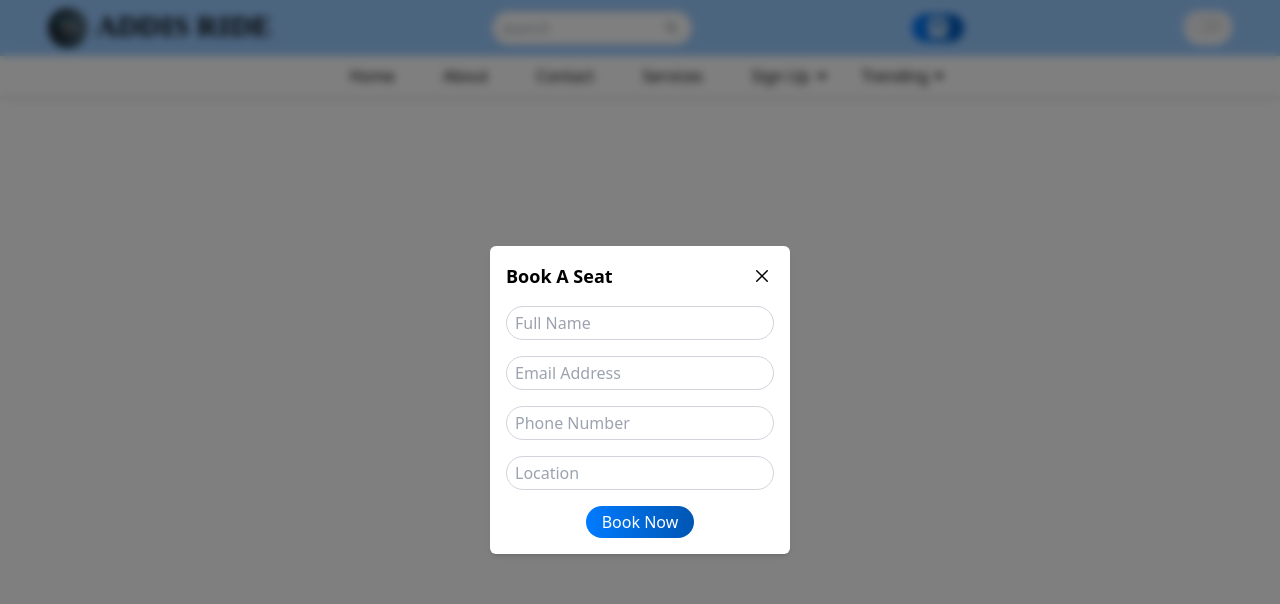
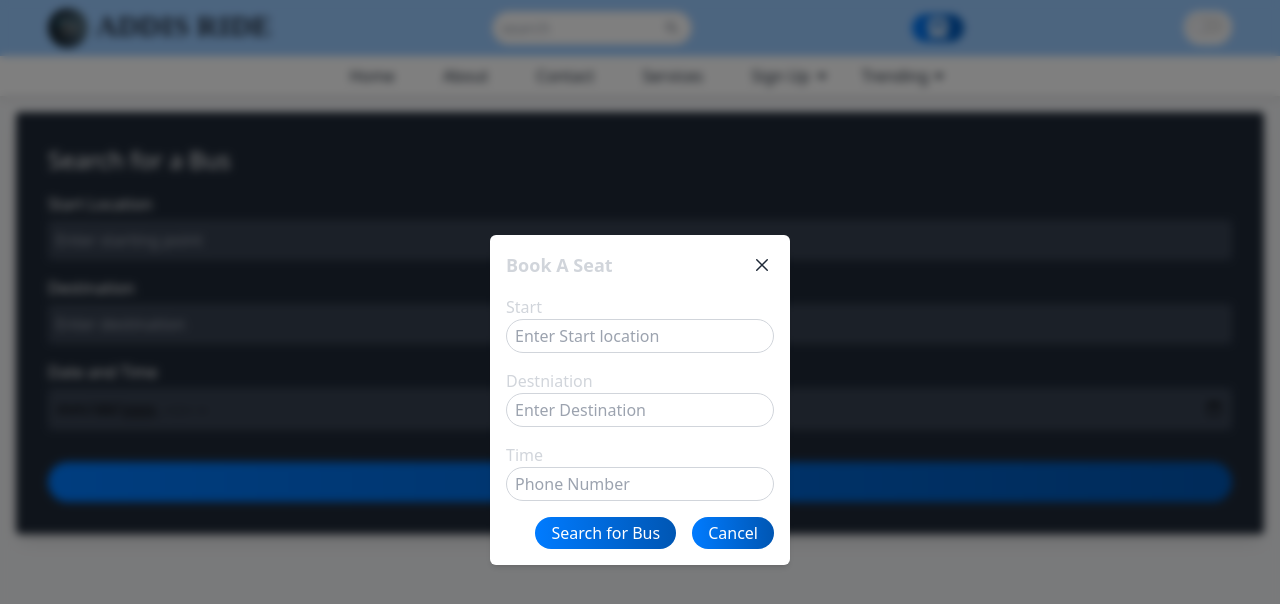
Before and after one commit to MahderZergaw/Bus-App-ALX-Project-, a React (Vite) app in the folder Bus App website/: page /booking in a window 1280 px wide. Both pictures are taken after a click on the button 937 px from the left and 28 px from the top of the page. Shown: the top 604 px of the page. Built offline with nearby package versions, Linux system fonts and the light colour scheme; the HTML template or start-up script is replaced by a standard one.

Commit message:
Added start destination and time to search for bus

```diff
--- a/Bus App website/src/App.jsx
+++ b/Bus App website/src/App.jsx
@@ -8,6 +8,7 @@ import RegisterDriver from "./components/RegisterDriver/RegisterDriver.jsx";
 import RegisterUser from "./components/RegisterUser/RegisterUser.jsx";
 import UserDashboard from "./components/UserDashboard/UserDashboard.jsx";
 import DriverDashboard from "./components/DriverDashboard/DriverDashboard.jsx";
+import BookingPage from "./components/BookingPage/BookingPage.jsx";
 import AOS from "aos";
 import "aos/dist/aos.css";
 import Popup from "./components/Popup/Popup.jsx";
@@ -44,6 +45,7 @@ const App = () => {
         <Route path="/RegisterUser" element={<RegisterUser />} />
         <Route path="/driver/form" element={<DriverDashboard />} />
         <Route path="/user/form" element={<UserDashboard />} />
+        <Route path="/booking" element={<BookingPage />} />
       </Routes>
     </Router>
   );
--- /dev/null
+++ b/Bus App website/src/components/BookingForm/BookingForm.jsx
@@ -0,0 +1,75 @@
+import React, { useState } from "react";
+import axios from "axios";
+
+const BookingForm = ({ onSearchBus }) => {
+  const [startLocation, setStartLocation] = useState("");
+  const [destination, setDestination] = useState("");
+  const [dateTime, setDateTime] = useState("");
+
+  const handleSubmit = (e) => {
+    e.preventDefault();
+    const bookingDetails = {
+      start_location: startLocation,
+      destination: destination,
+      time: dateTime,
+    };
+
+    axios.post("http://localhost:8000/api/Bus/available-buses/", bookingDetails, {
+      headers: {
+        "Content-Type": "application/json",
+      },
+    })
+      .then((response) => {
+        onSearchBus(response.data); // Pass data to parent component
+      })
+      .catch((error) => {
+        console.error("Error:", error);
+      });
+  };
+
+  return (
+    <div className="bg-gray-800 p-8 rounded shadow-lg text-white">
+      <h2 className="text-2xl mb-4">Search for a Bus</h2>
+      <form onSubmit={handleSubmit} className="flex flex-col gap-4">
+        <div>
+          <label className="block mb-1">Start Location</label>
+          <input
+            type="text"
+            placeholder="Enter starting point"
+            value={startLocation}
+            onChange={(e) => setStartLocation(e.target.value)}
+            className="p-2 rounded w-full text-black bg-gray-700"
+          />
+        </div>
+        <div>
+          <label className="block mb-1">Destination</label>
+          <input
+            type="text"
+            placeholder="Enter destination"
+            value={destination}
+            onChange={(e) => setDestination(e.target.value)}
+            className="p-2 rounded w-full text-black bg-gray-700"
+          />
+        </div>
+        <div>
+          <label className="block mb-1">Date and Time</label>
+          <input
+            type="datetime-local"
+            placeholder="Date and Time"
+            value={dateTime}
+            onChange={(e) => setDateTime(e.target.value)}
+            className="p-2 rounded w-full text-black bg-gray-700"
+          />
+        </div>
+        <button
+          type="submit"
+          className="bg-gradient-to-r from-primary to-secondary hover:scale-105 duration-200 text-white py-2 px-4 rounded-full mt-4"
+        >
+          Search Bus
+        </button>
+      </form>
+    </div>
+  );
+};
+
+export default BookingForm;
--- /dev/null
+++ b/Bus App website/src/components/BookingPage/BookingPage.jsx
@@ -0,0 +1,20 @@
+import React, { useState } from "react";
+import BookingForm from "../BookingForm/BookingForm";
+import BusTable from "../BusTable/BusTable";
+
+const BookingPage = () => {
+  const [buses, setBuses] = useState([]);
+
+  const handleSearchBus = (data) => {
+    setBuses(data);
+  };
+
+  return (
+    <div className="container mx-auto p-4">
+      <BookingForm onSearchBus={handleSearchBus} />
+      {buses.length > 0 && <BusTable buses={buses} />}
+    </div>
+  );
+};
+
+export default BookingPage;
--- /dev/null
+++ b/Bus App website/src/components/BusTable/BusTable.jsx
@@ -0,0 +1,35 @@
+import React from "react";
+
+const BusTable = ({ buses }) => {
+  return (
+    <div className="bg-gray-800 p-8 rounded shadow-lg text-white mt-4">
+      <h2 className="text-2xl mb-4">Search Results</h2>
+      <table className="w-full text-left">
+        <thead>
+          <tr>
+            <th className="px-4 py-2">Arrival Time</th>
+            <th className="px-4 py-2">Plate Number</th>
+            <th className="px-4 py-2">Seat</th>
+            <th className="px-4 py-2">Price</th>
+            <th className="px-4 py-2">View Seat</th>
+          </tr>
+        </thead>
+        <tbody>
+          {buses.map((bus, index) => (
+            <tr key={index} className="border-t border-gray-700">
+              <td className="px-4 py-2">{bus.arrival_time}</td>
+              <td className="px-4 py-2">{bus.plate_number}</td>
+              <td className="px-4 py-2">{bus.seat}</td>
+              <td className="px-4 py-2">{bus.price}</td>
+              <td className="px-4 py-2">
+                <button className="text-blue-500 hover:underline">View Seat</button>
+              </td>
+            </tr>
+          ))}
+        </tbody>
+      </table>
+    </div>
+  );
+};
+
+export default BusTable;
--- a/Bus App website/src/components/Login/Login.jsx
+++ b/Bus App website/src/components/Login/Login.jsx
@@ -94,14 +94,14 @@ const Login = () => {
                     <div className="mt-4 text-center">
                         <span>
                             New Here?{" "}
-                            <Link to="/signup" className="text-blue-500 hover:underline">
+                            <Link to="/RegisterDriver" className="text-blue-500 hover:underline">
                                 Create Driver Account
                             </Link>
                         </span>
                     </div>
                     <div className="mt-4 text-center">
                         {" "}
-                        <Link to="/signup" className="text-blue-500 hover:underline">
+                        <Link to="/RegisterUser" className="text-blue-500 hover:underline">
                             Create Passenger Account
                         </Link>
                     </div>
--- a/Bus App website/src/components/Popup/Popup.jsx
+++ b/Bus App website/src/components/Popup/Popup.jsx
@@ -16,7 +16,7 @@ bg-black/50 z-50 backdrop-blur-sm flex justify-center items-center"
             {/* header */}
             <div className="flex items-center justify-between">
               <div>
-                <h1 className="text-lg font-bold">Book A Seat</h1>
+                <h1 className="text-lg font-bold text-gray-300">Book A Seat</h1>
               </div>
               <div>
                 <IoCloseOutline
@@ -27,38 +27,51 @@ bg-black/50 z-50 backdrop-blur-sm flex justify-center items-center"
             </div>
             {/* form section */}
             <div className="mt-4">
+            <label htmlFor="start" className="block text-gray-300">Start</label>
               <input
                 type="text"
-                placeholder="Full Name"
+                placeholder="Enter Start location "
                 className="w-full rounded-full border border-gray-300 dark:border-gray-500
                 dark:bg-gray-800 px-2 py-1 mb-4"
               />
+              <label htmlFor="Destination" className="block text-gray-300">Destniation</label>
               <input
-                type="email"
-                placeholder="Email Address"
+                type="text"
+                placeholder="Enter Destination"
                 className="w-full rounded-full border border-gray-300 dark:border-gray-500
                 dark:bg-gray-800 px-2 py-1 mb-4"
               />
+              <label htmlFor="Time" className="block text-gray-300">Time</label>
               <input
                 type="text"
                 placeholder="Phone Number"
                 className="w-full rounded-full border border-gray-300 dark:border-gray-500
                 dark:bg-gray-800 px-2 py-1 mb-4"
               />
-              <input
-                type="text"
-                placeholder="Location"
-                className="w-full rounded-full border border-gray-300 dark:border-gray-500
-                dark:bg-gray-800 px-2 py-1 mb-4"
-              />
-              <div className="flex justify-center">
+              <div className="flex justify-end gap-4">
+              <button
+                  className="bg-gradient-to-r from-primary to-secondary
+                  hover:scale-105 duration-200 text-white py-1 px-4 rounded-full"
+                >
+                  Search for Bus
+                </button>
+                <button
+                  className="bg-gradient-to-r from-primary to-secondary
+                  hover:scale-105 duration-200 text-white py-1 px-4 rounded-full"
+                >
+                  Cancel
+                </button>
+          </div>
+              {/* <div className="flex justify-center">
                 <button
                   className="bg-gradient-to-r from-primary to-secondary
                   hover:scale-105 duration-200 text-white py-1 px-4 rounded-full"
                 >
                   Book Now
                 </button>
-              </div>
+
+
+              </div> */}
             </div>
           </div>
         </div>
--- a/Bus App website/src/components/RegisterUser/RegisterUser.jsx
+++ b/Bus App website/src/components/RegisterUser/RegisterUser.jsx
@@ -18,7 +18,7 @@ const RegisterUser = () => {
                 username,
                 email,
                 password,
-                is_driver: true
+                is_driver: false
             });
 
             console.log(registerResponse);
--- a/Bus App website/src/components/UserDashboard/UserDashboard.jsx
+++ b/Bus App website/src/components/UserDashboard/UserDashboard.jsx
@@ -5,24 +5,21 @@ import Terminals from "../Bus Terminals/Terminals";
 import Banner from "../Banner/Banner";
 import Subscribe from "../Subscribe/Subscribe";
 import Testimonials from "../Testimonials/Testimonials";
+import BookingPopup from "../BookingPopup/BookingPopup";
 import Footer from "../Footer/Footer";
 
 
-const DriverDashboard = ({ handleOrderPopup }) => {
+const UserDashboard = ({ handleOrderPopup }) => {
   return (
     <div
       className="bg-white dark:bg-gray-900
     dark:text-white duration-200"
     >
       <Hero handleOrderPopup={handleOrderPopup} />
-      <Trips />
-      <Terminals handleOrderPopup={handleOrderPopup} />
-      <Banner />
-      <Subscribe />
-      <Testimonials />
+    <BookingPopup />
       <Footer />
     </div>
   );
 };
 
-export default DriverDashboard;
+export default UserDashboard;
--- a/Bus App website/src/index.css
+++ b/Bus App website/src/index.css
@@ -1,3 +1,7 @@
 @tailwind base;
 @tailwind components;
 @tailwind utilities;
+
+body {
+    @apply bg-gray-100 text-gray-800 dark:bg-gray-900 dark:text-white;
+  }
```
Also changed, not shown: Bus App website/src/components/Hero/Hero.jsx (+17 -40 lines), Bus App website/src/components/SearchResults/SearchResults.jsx (added, +35 -0 lines).
